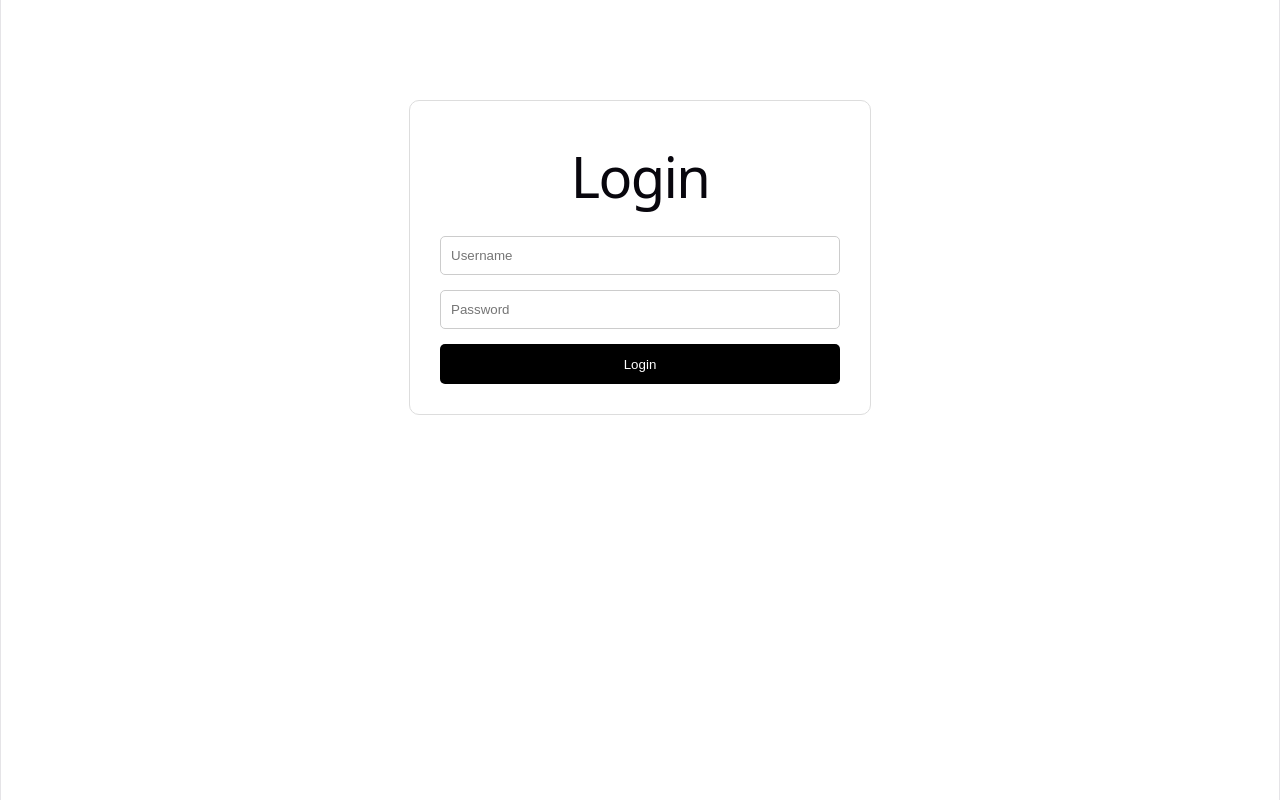
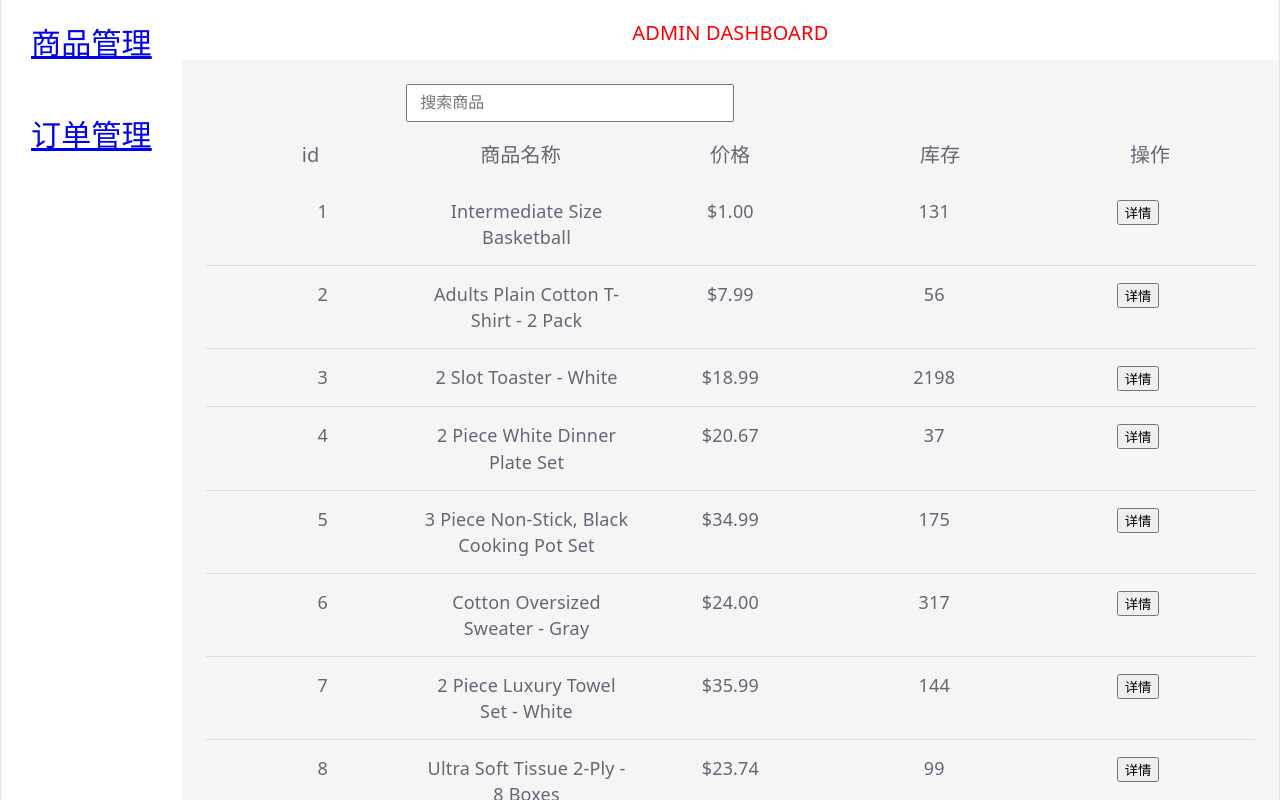
Before and after one commit to R1Kka1/admin-dashboard, a React (Vite) app: page /admin/products in a window 1280 px wide. Before the commit this address led to /. Built offline with nearby package versions, Linux system fonts and the light colour scheme; data requests are answered from the project's data file; sample sign-in values are in the browser's storage.

Commit message:
feat:  add role based permission control 新增路由和按钮权限控制

```diff
--- a/db.json
+++ b/db.json
@@ -1270,6 +1270,126 @@
       "detail": "修改了订单信息",
       "createdAt": "2026-08-05T09:44:39.162Z",
       "id": "QPM0cIfmEIw"
+    },
+    {
+      "operator": "admin",
+      "action": "登录系统",
+      "target": "-",
+      "detail": "管理员登录后台",
+      "createdAt": "2026-08-06T01:18:00.833Z",
+      "id": "PwHaKbFxnVs"
+    },
+    {
+      "operator": "admin",
+      "action": "登录系统",
+      "target": "-",
+      "detail": "管理员登录后台",
+      "createdAt": "2026-08-06T01:27:13.103Z",
+      "id": "bUn9HGHq4dg"
+    },
+    {
+      "operator": "admin",
+      "action": "登录系统",
+      "target": "-",
+      "detail": "管理员登录后台",
+      "createdAt": "2026-08-06T01:50:29.482Z",
+      "id": "BkIr-rZOMw0"
+    },
+    {
+      "operator": "admin",
+      "action": "登录系统",
+      "target": "-",
+      "detail": "管理员登录后台",
+      "createdAt": "2026-08-06T01:52:48.226Z",
+      "id": "GEVvMDu9dxs"
+    },
+    {
+      "operator": "admin",
+      "action": "登录系统",
+      "target": "-",
+      "detail": "管理员登录后台",
+      "createdAt": "2026-08-06T01:53:04.427Z",
+      "id": "h-COgIrAZrY"
+    },
+    {
+      "operator": "admin",
+      "action": "登录系统",
+      "target": "-",
+      "detail": "管理员登录后台",
+      "createdAt": "2026-08-06T01:54:37.644Z",
+      "id": "KbXPtbvpALk"
+    },
+    {
+      "operator": "admin",
+      "action": "登录系统",
+      "target": "-",
+      "detail": "管理员登录后台",
+      "createdAt": "2026-08-06T01:54:54.124Z",
+      "id": "MrCXwjpMUtk"
+    },
+    {
+      "operator": "admin",
+      "action": "登录系统",
+      "target": "-",
+      "detail": "管理员登录后台",
+      "createdAt": "2026-08-06T02:00:55.916Z",
+      "id": "zBlSnecCIFs"
+    },
+    {
+      "operator": "admin",
+      "action": "登录系统",
+      "target": "-",
+      "detail": "管理员登录后台",
+      "createdAt": "2026-08-06T02:03:13.385Z",
+      "id": "Wx-kkccUdn0"
+    },
+    {
+      "operator": "admin",
+      "action": "登录系统",
+      "target": "-",
+      "detail": "管理员登录后台",
+      "createdAt": "2026-08-06T02:05:10.339Z",
+      "id": "Hlsck-TZNHk"
+    },
+    {
+      "operator": "admin",
+      "action": "登录系统",
+      "target": "-",
+      "detail": "管理员登录后台",
+      "createdAt": "2026-08-06T02:13:55.674Z",
+      "id": "mNip3ObosSU"
+    },
+    {
+      "operator": "admin",
+      "action": "登录系统",
+      "target": "-",
+      "detail": "管理员登录后台",
+      "createdAt": "2026-08-06T02:14:09.274Z",
+      "id": "nVRlk71EGgg"
+    },
+    {
+      "operator": "admin",
+      "action": "登录系统",
+      "target": "-",
+      "detail": "管理员登录后台",
+      "createdAt": "2026-08-06T02:14:29.110Z",
+      "id": "H8-YJeCSxuQ"
+    },
+    {
+      "operator": "admin",
+      "action": "登录系统",
+      "target": "-",
+      "detail": "管理员登录后台",
+      "createdAt": "2026-08-06T02:15:00.863Z",
+      "id": "BQmiWhrjOB4"
+    },
+    {
+      "operator": "admin",
+      "action": "登录系统",
+      "target": "-",
+      "detail": "管理员登录后台",
+      "createdAt": "2026-08-06T02:15:35.439Z",
+      "id": "PfLHVsh2aWg"
     }
   ],
   "$schema": "./node_modules/json-server/schema.json"
--- a/src/App.jsx
+++ b/src/App.jsx
@@ -1,4 +1,4 @@
-import { Route,Routes } from 'react-router-dom'
+import { Route, Routes } from 'react-router-dom'
 import './App.css'
 import { Login } from './pages/Login'
 import { Layout } from './layout/layout'
@@ -8,23 +8,39 @@ import { Users } from './pages/Users'
 import { Data } from './pages/Data'
 import { PrivateRoute } from './components/PrivateRoute'
 import { OperationLog } from './pages/OperationLog'
+import { RoleRoute } from './components/RoleRoute'
 
 function App() {
 
 
   return (
     <Routes>
-      <Route index element={<Login />}/>
+      <Route index element={<Login />} />
       <Route path='/admin' element={
         <PrivateRoute>
           <Layout />
         </PrivateRoute>
       }>
-          <Route path="products" element={<Products />} />
-          <Route path="orders" element={<Orders />} />
-          <Route path="users" element={<Users />} />
-          <Route path="data" element={<Data />} />
-          <Route path="log" element={<OperationLog />} />
+        <Route path="products" element={<Products />} />
+        <Route path="orders" element={<Orders />} />
+        <Route path="users" element={
+          <RoleRoute roles="超级管理员">
+            <Users />
+          </RoleRoute>
+        }
+        />
+        <Route path="data" element={
+          <RoleRoute roles={["管理员", "超级管理员"]} >
+            <Data />
+          </RoleRoute>
+        }
+        />
+        <Route path="log" element={
+          <RoleRoute roles="超级管理员">
+            <OperationLog />
+          </RoleRoute>
+        }
+        />
       </Route>
       <Route />
     </Routes>
--- a/src/components/PrivateRoute.jsx
+++ b/src/components/PrivateRoute.jsx
@@ -2,7 +2,7 @@ import { Navigate } from "react-router-dom";
 
 export function PrivateRoute({children}){
 
-    const token = localStorage.getItem("token");
+    const token = localStorage.getItem("user");
 
     if(token){
         return children;
--- /dev/null
+++ b/src/components/RoleRoute.jsx
@@ -0,0 +1,18 @@
+import { Navigate } from "react-router-dom";
+import { getCurrentUser } from "../untils/auth";
+
+export function RoleRoute({ children, roles }) {
+    const user = getCurrentUser();
+
+    if (!user) {
+        return <Navigate to="/" replace />;
+    }
+
+    const allowRoles = Array.isArray(roles) ? roles : [roles];
+
+    if (!allowRoles.includes(user.role)) {
+        return <Navigate to="/admin/products" replace />;
+    }
+
+    return children;
+}
--- a/src/components/Sidebar.jsx
+++ b/src/components/Sidebar.jsx
@@ -1,7 +1,10 @@
 import { Link } from "react-router-dom";
 import './Sidebar.css';
+import { getCurrentUser } from "../untils/auth";
 
 export function SideBar() {
+    const user = getCurrentUser();
+
     return (
         <div className="sidebar">
             <Link to="products">商品管理</Link>
@@ -11,13 +14,23 @@ export function SideBar() {
             <Link to="orders">订单管理</Link>
 
             <br />
-             <Link to="users">用户管理</Link>
+
+             {user.role === "超级管理员" && (
+                <Link to="users">用户管理</Link>
+            )}
 
             <br />
-             <Link to="data">数据统计</Link>
+
+            {(user.role === "管理员" || user.role === "超级管理员") && (
+                <Link to="data">数据统计</Link>
+            )}
 
             <br />
-             <Link to="log">操作日志</Link>
+
+            {user.role === "超级管理员" && (
+               <Link to="log">操作日志</Link>
+            )}
+
         </div>
     );
 }
--- a/src/pages/Login.jsx
+++ b/src/pages/Login.jsx
@@ -27,17 +27,18 @@ export function Login(){
 
         });
         if(user){
-            localStorage.setItem(
-                "token",
-                password
-            );
+            localStorage.setItem("user", JSON.stringify(user));
+            console.log(user)
             addLog({
                 operator: "admin",
                 action: "登录系统",
                 target: "-",
                 detail: "管理员登录后台"
             });
+            console.log("准备跳转");
             navigate("/admin");
+
+            console.log("跳转执行完成");
         }else{
             alert("登录失败");
         }
--- a/src/pages/Orders.jsx
+++ b/src/pages/Orders.jsx
@@ -6,8 +6,10 @@ import dayjs from "dayjs";
 import { OrderDetailModal } from "../components/OrderDetailModal";
 import { Loading } from "../components/Loading";
 import { Toast } from "../components/Toast";
+import { getCurrentUser } from "../untils/auth";
 
 export function Orders() {
+    const user = getCurrentUser();
     const [orders,setOrders] = useState([]);
     const [showOrderDetailModal,setShowOrderDetailModal] = useState(false);
     const [selectOrder,setSelectOrder] = useState(null);
@@ -81,6 +83,7 @@ export function Orders() {
                     loadOrders={loadOrders}
                     setSelectOrder={setSelectOrder}
                     showToast={showToast}
+                    user={user}
                     />
                 )
             }
--- a/src/pages/Products.jsx
+++ b/src/pages/Products.jsx
@@ -6,8 +6,10 @@ import { ProductDetails } from '../components/ProductDetails';
 import { AddProductModal } from '../components/AddProductModal';
 import { Loading } from '../components/Loading';
 import { Toast } from '../components/Toast';
+import { getCurrentUser } from '../untils/auth';
 
 export function Products() {
+    const user = getCurrentUser();
     const [toast,setToast] = useState("");
     const [products,setProducts] = useState([]);
     const [keyword, setKeyword] = useState("");
@@ -75,7 +77,12 @@ export function Products() {
                             setKeyword(e.target.value);
                         }}/>
                     </div>
-                    <div className='addNewProductBtn'><button onClick={() => {setShowAddNewProductPop(true)}}>添加商品</button></div>
+                    <div className='addNewProductBtn'>
+                        {
+                            ["管理员","超级管理员"].includes(user.role) &&
+                            <button onClick={() => {setShowAddNewProductPop(true)}}>添加商品</button>
+                        }
+                    </div>
                 </div>
 
                 <div className="productsTitles">
@@ -117,6 +124,7 @@ export function Products() {
                 loadProducts={loadProducts}
                 setSelectProduct={setSelectProduct}
                 showToast={showToast}
+                user={user}
             />
             }
             {
--- /dev/null
+++ b/src/untils/auth.js
@@ -0,0 +1,3 @@
+export function getCurrentUser() {
+    return JSON.parse(localStorage.getItem("user"));
+}
```
Also changed, not shown: src/components/OrderDetailModal.jsx (+24 -13 lines), src/components/ProductDetails.jsx (+41 -14 lines).
